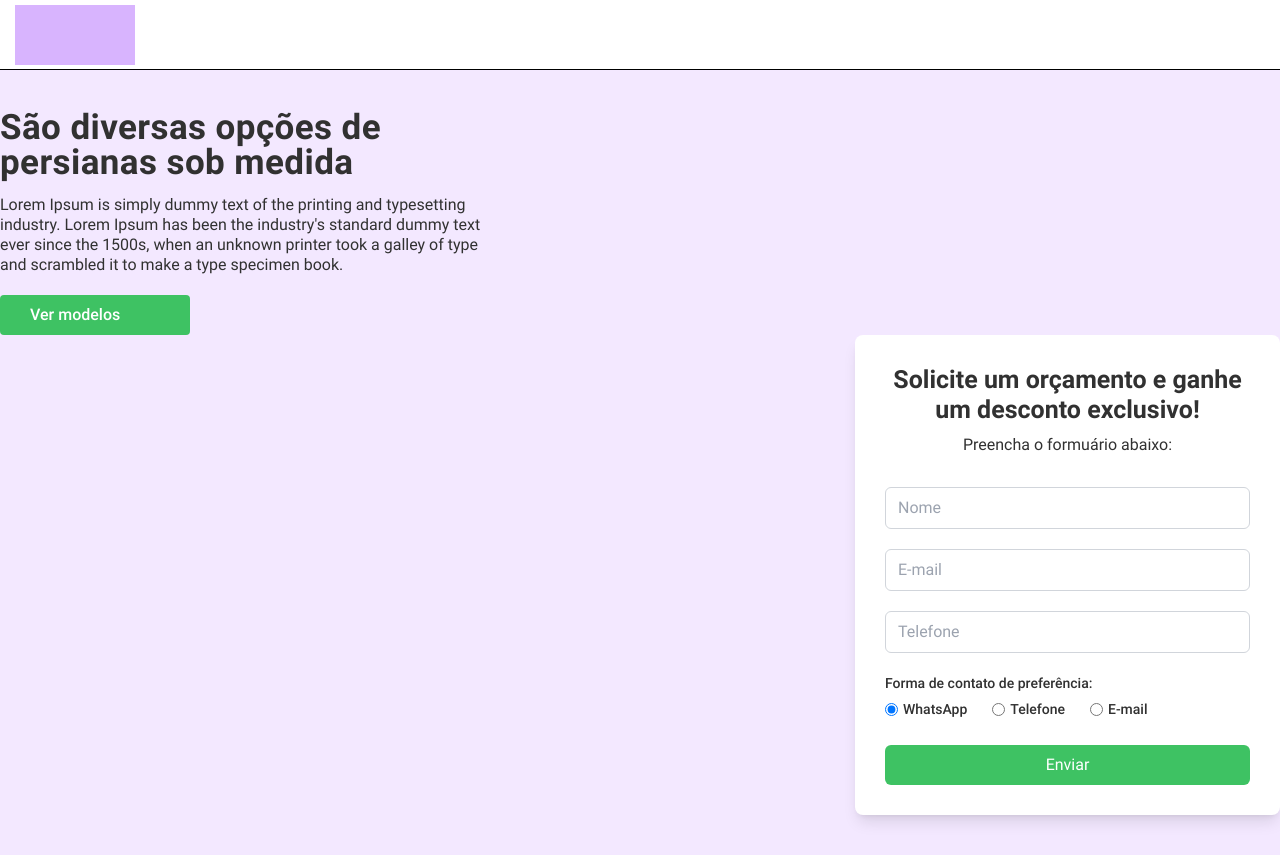
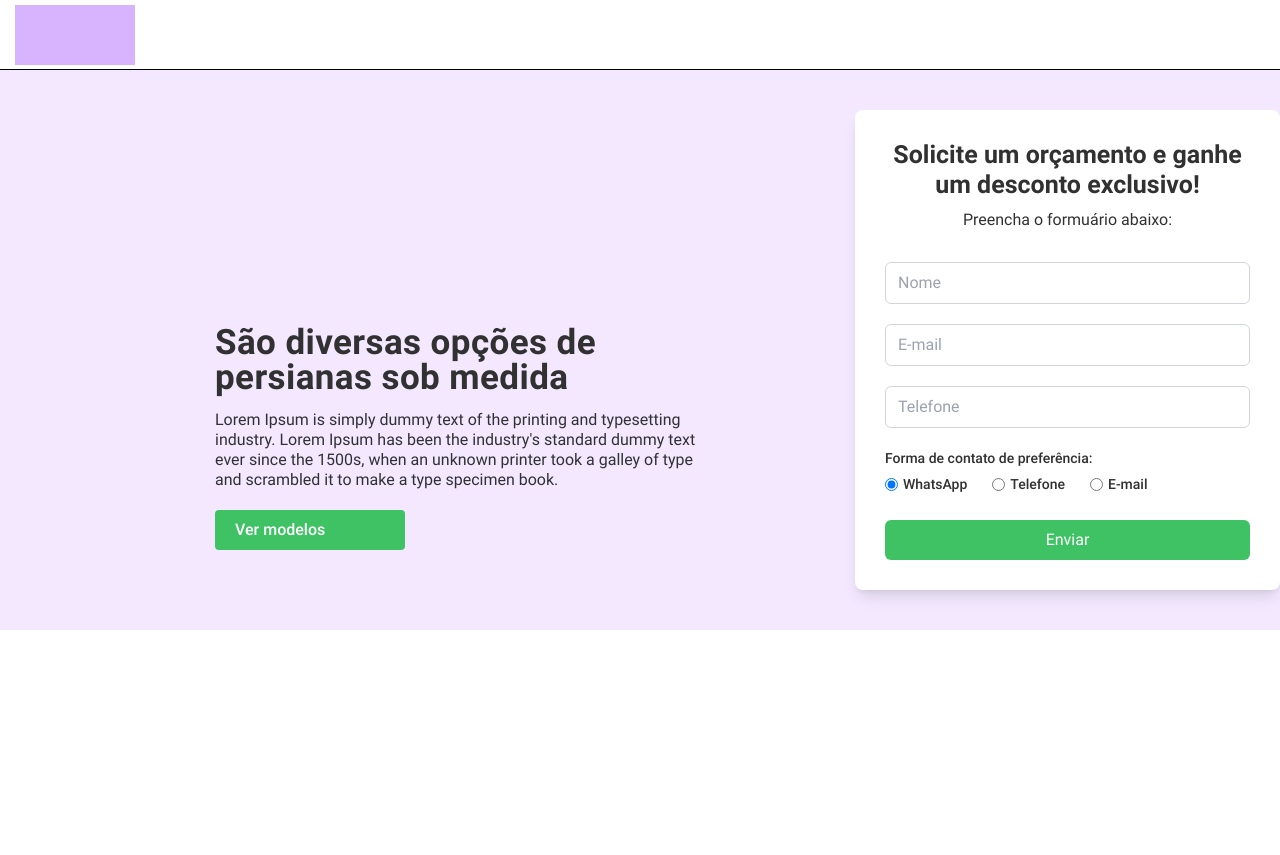
Before and after one commit to Matheus-Marques-Aquino/lp-persianas, a Next.js app: page / in a window 1280 px wide. After the commit the page ends 800 px from the top, so only its background shows below. Built offline with nearby package versions, Linux system fonts and the light colour scheme.

Commit message:
Texto Banner

```diff
--- a/components/HeaderMessage.js
+++ b/components/HeaderMessage.js
@@ -1,14 +1,26 @@
+"use client"
+
+import React, { useState } from "react";
+
 export default function Form() {
+    const [hover, setHover] = useState(false);
+
     return (
-        <div className="text-[#313131] text-left max-w-[490px]">
+        <div className="max-w-[490px] h-fit text-[#313131] text-left">
             <div className="max-w-[450px] text-[35px] font-semibold leading-[35px] tracking-[0.025rem]" >
                 São diversas opções de persianas sob medida
             </div>
             <div className="text-[16px] font-normal leading-[20px] mt-[15px]">
                 Lorem Ipsum is simply dummy text of the printing and typesetting industry. Lorem Ipsum has been the industry's standard dummy text ever since the 1500s, when an unknown printer took a galley of type and scrambled it to make a type specimen book.
             </div>
-            <div className="py-[8px] px-[30px] w-[190px] bg-[#3EC263] rounded mt-[20px] font-medium text-white text-[16px] cursor-pointer hover:opacity-9 flex transition ease-in-out duration-300">
-                Ver modelos
+            <div
+                className="group w-[190px] h-[40px] py-[8px] bg-[#3EC263]/[1] rounded mt-[20px] font-medium text-white text-[16px] cursor-pointer hover:bg-[#3EC263]/[.8] flex transition ease-in-out duration-300 relative"
+                onMouseEnter={() => {return; setHover(true)}}
+                onMouseLeave={() => {return; setHover(false)}}
+            >
+                <div className="w-fit mr-auto transition ease-in-out duration-300 transform translate-x-[20px] absolute group-hover:translate-x-[50%]">
+                    Ver modelos
+                </div>
             </div>
         </div>
     );
--- a/pages/index.js
+++ b/pages/index.js
@@ -11,11 +11,11 @@ export default function Home() {
         </div>
       </div>
       <div className="w-full flex py-[40px] bg-purple-100">
-        <div className="w-full max-w-[1550px] mx-auto">
-        <div className="w-fit my-auto">
+        <div className="w-full max-w-[1550px] mx-auto flex">
+          <div className="w-fit h-fit mt-auto mb-[40px] mr-[150px] ml-auto">
             <HeaderMessage/>
           </div>
-          <div className="w-fit ml-auto my-auto">
+          <div className="w-fit my-auto">
             <Form/>
           </div>
         </div>
```
